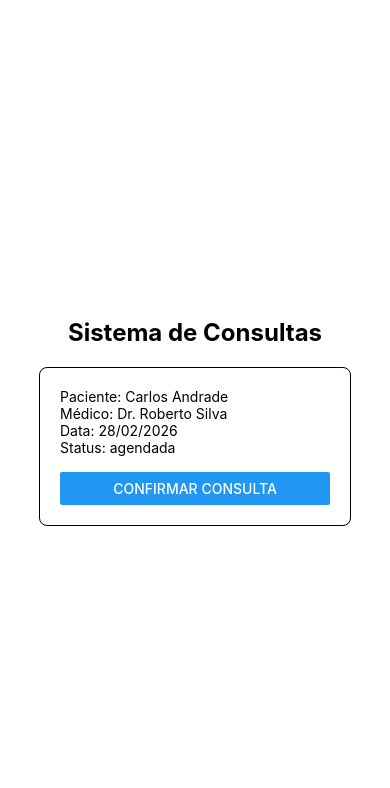
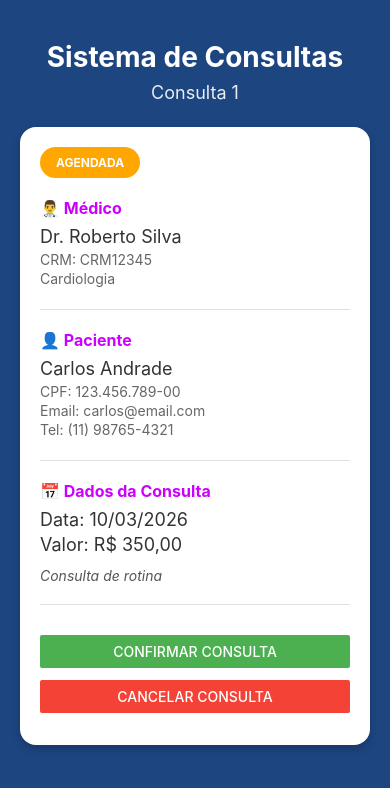
Before and after one commit to R4fael-silva/sistema-consultas-mobile, a React Native app: screen / in a window 390 px wide. Shown: the top 788 px of the page. Built offline with nearby package versions, Linux system fonts and the light colour scheme.

Commit message:
Feat: remodelando a estrutura

```diff
--- a/App.tsx
+++ b/App.tsx
@@ -1,62 +1,281 @@
 import React, { useState } from "react";
-import { View, Text, StyleSheet, Button } from "react-native";
-type Consulta = {
-  id: number;
-  paciente: string;
-  medico: string;
-  data: string;
-  status: "agendada" | "confirmada" | "cancelada" | "realizada";
-};
+import { View, Text, StyleSheet, Button, ScrollView } from "react-native";
+import { StatusBar } from "expo-status-bar";
+
+// Importando a modelagem TypeScript que criamos nas aulas anteriores
+import { Especialidade } from "./src/types/especialidade";
+import { Paciente } from "./src/types/paciente";
+import { Medico } from "./src/interfaces/medico";
+import { Consulta } from "./src/interfaces/consulta";
+
 export default function App() {
+  // Dados base (simulando o que tínhamos no backend)
+  const cardiologia: Especialidade = {
+    id: 1,
+    nome: "Cardiologia",
+    descricao: "Cuidados com o coração",
+  };
+
+  const medico1: Medico = {
+    id: 1,
+    nome: "Dr. Roberto Silva",
+    crm: "CRM12345",
+    especialidade: cardiologia,
+    ativo: true,
+  };
+
+  const paciente1: Paciente = {
+    id: 1,
+    nome: "Carlos Andrade",
+    cpf: "123.456.789-00",
+    email: "carlos@email.com",
+    telefone: "(11) 98765-4321",
+  };
+
+  // Estado da consulta
   const [consulta, setConsulta] = useState<Consulta>({
     id: 1,
-    paciente: "Carlos Andrade",
-    medico: "Dr. Roberto Silva",
-    data: "28/02/2026",
+    medico: medico1,
+    paciente: paciente1,
+    data: new Date(2026, 2, 10), // 10/03/2026
+    valor: 350,
     status: "agendada",
+    observacoes: "Consulta de rotina",
   });
+
+  // Funções para manipular a consulta
   function confirmarConsulta() {
     setConsulta({
       ...consulta,
       status: "confirmada",
     });
   }
+
+  function cancelarConsulta() {
+    setConsulta({
+      ...consulta,
+      status: "cancelada",
+    });
+  }
+
+  // Função para formatar valor em reais
+  function formatarValor(valor: number): string {
+    return valor.toLocaleString("pt-BR", {
+      style: "currency",
+      currency: "BRL",
+    });
+  }
+
+  // Função para formatar data
+  function formatarData(data: Date): string {
+    return data.toLocaleDateString("pt-BR");
+  }
+
   return (
     <View style={styles.container}>
-      <Text style={styles.titulo}>Sistema de Consultas</Text>
-      <View style={styles.card}>
-        <Text>Paciente: {consulta.paciente}</Text>
-        <Text>Médico: {consulta.medico}</Text>
-        <Text>Data: {consulta.data}</Text>
-        <Text>Status: {consulta.status}</Text>
-        {consulta.status === "agendada" && (
-          <View style={styles.botao}>
-            <Button title="Confirmar Consulta" onPress={confirmarConsulta} />
+      <StatusBar style="light" />
+
+      <ScrollView contentContainerStyle={styles.scrollContent}>
+        {/* Cabeçalho */}
+        <View style={styles.header}>
+          <Text style={styles.titulo}>Sistema de Consultas</Text>
+          <Text style={styles.subtitulo}>Consulta {consulta.id}</Text>
+        </View>
+
+        {/* Card da Consulta */}
+        <View style={styles.card}>
+          {/* Status Badge */}
+          <View style={[
+            styles.statusBadge,
+            consulta.status === "confirmada" && styles.statusConfirmada,
+            consulta.status === "cancelada" && styles.statusCancelada,
+          ]}>
+            <Text style={styles.statusTexto}>{consulta.status.toUpperCase()}</Text>
           </View>
-        )}
-      </View>
+
+          {/* Informações do Médico */}
+          <View style={styles.secao}>
+            <Text style={styles.label}>👨‍⚕️ Médico</Text>
+            <Text style={styles.valor}>{consulta.medico.nome}</Text>
+            <Text style={styles.info}>CRM: {consulta.medico.crm}</Text>
+            <Text style={styles.info}>{consulta.medico.especialidade.nome}</Text>
+          </View>
+
+          {/* Informações do Paciente */}
+          <View style={styles.secao}>
+            <Text style={styles.label}>👤 Paciente</Text>
+            <Text style={styles.valor}>{consulta.paciente.nome}</Text>
+            <Text style={styles.info}>CPF: {consulta.paciente.cpf}</Text>
+            <Text style={styles.info}>Email: {consulta.paciente.email}</Text>
+            {consulta.paciente.telefone && (
+              <Text style={styles.info}>Tel: {consulta.paciente.telefone}</Text>
+            )}
+          </View>
+
+          {/* Informações da Consulta */}
+          <View style={styles.secao}>
+            <Text style={styles.label}>📅 Dados da Consulta</Text>
+            <Text style={styles.valor}>Data: {formatarData(consulta.data)}</Text>
+            <Text style={styles.valor}>Valor: {formatarValor(consulta.valor)}</Text>
+            {consulta.observacoes && (
+              <Text style={styles.observacoes}>{consulta.observacoes}</Text>
+            )}
+          </View>
+
+          {/* Botões de Ação */}
+          <View style={styles.acoes}>
+            {consulta.status === "agendada" && (
+              <>
+                <View style={styles.botaoContainer}>
+                  <Button
+                    title="Confirmar Consulta"
+                    onPress={confirmarConsulta}
+                    color="#4CAF50"
+                  />
+                </View>
+                <View style={styles.botaoContainer}>
+                  <Button
+                    title="Cancelar Consulta"
+                    onPress={cancelarConsulta}
+                    color="#F44336"
+                  />
+                </View>
+              </>
+            )}
+            {consulta.status === "confirmada" && (
+              <View style={styles.mensagem}>
+                <Text style={styles.mensagemTexto}>✓ Consulta confirmada com sucesso!</Text>
+              </View>
+            )}
+            {consulta.status === "cancelada" && (
+              <View style={styles.mensagemCancelada}>
+                <Text style={styles.mensagemTexto}>✗ Consulta cancelada</Text>
+              </View>
+            )}
+          </View>
+        </View>
+      </ScrollView>
     </View>
   );
 }
+
 const styles = StyleSheet.create({
   container: {
     flex: 1,
-    backgroundColor: "#fff",
+    backgroundColor: "#1d4580",
+  },
+  scrollContent: {
+    padding: 20,
+    paddingTop: 40,
+  },
+  header: {
     alignItems: "center",
-    justifyContent: "center",
+    marginBottom: 24,
   },
   titulo: {
-    fontSize: 24,
+    fontSize: 28,
     fontWeight: "bold",
+    color: "#fff",
+    marginBottom: 8,
+  },
+  subtitulo: {
+    fontSize: 18,
+    color: "#fff",
+    opacity: 0.9,
+  },
+  card: {
+    backgroundColor: "#fff",
+    borderRadius: 16,
+    padding: 20,
+    shadowColor: "#000",
+    shadowOffset: { width: 0, height: 4 },
+    shadowOpacity: 0.2,
+    shadowRadius: 8,
+    elevation: 5,
+  },
+  statusBadge: {
+    backgroundColor: "#ffa600",
+    alignSelf: "flex-start",
+    paddingHorizontal: 16,
+    paddingVertical: 8,
+    borderRadius: 20,
     marginBottom: 20,
   },
-  card: {
-    width: "80%",
-    padding: 20,
-    borderWidth: 1,
+  statusConfirmada: {
+    backgroundColor: "#4CAF50",
+  },
+  statusCancelada: {
+    backgroundColor: "#F44336",
+  },
+  statusTexto: {
+    color: "#fff",
+    fontWeight: "bold",
+    fontSize: 12,
+  },
+  secao: {
+    marginBottom: 20,
+    paddingBottom: 20,
+    borderBottomWidth: 1,
+    borderBottomColor: "#e0e0e0",
+  },
+  label: {
+    fontSize: 16,
+    fontWeight: "bold",
+    color: "#cc00ff",
+    marginBottom: 8,
+  },
+  valor: {
+    fontSize: 18,
+    color: "#333",
+    marginBottom: 4,
+  },
+  info: {
+    fontSize: 14,
+    color: "#666",
+    marginBottom: 2,
+  },
+  observacoes: {
+    fontSize: 14,
+    color: "#555",
+    fontStyle: "italic",
+    marginTop: 8,
+  },
+  acoes: {
+    marginTop: 10,
+  },
+  botaoContainer: {
+    marginBottom: 12,
+  },
+  mensagem: {
+    backgroundColor: "#E8F5E9",
+    padding: 16,
     borderRadius: 8,
+    borderLeftWidth: 4,
+    borderLeftColor: "#4CAF50",
   },
-  botao: {
-    marginTop: 16,
+  mensagemCancelada: {
+    backgroundColor: "#FFEBEE",
+    padding: 16,
+    borderRadius: 8,
+    borderLeftWidth: 4,
+    borderLeftColor: "#F44336",
+  },
+  mensagemTexto: {
+    fontSize: 16,
+    color: "#333",
+    fontWeight: "600",
+    textAlign: "center",
+  },
+  rodape: {
+    marginTop: 24,
+    padding: 16,
+    backgroundColor: "rgba(255, 255, 255, 0.1)",
+    borderRadius: 12,
+  },
+  rodapeTexto: {
+    fontSize: 12,
+    color: "#fff",
+    textAlign: "center",
+    lineHeight: 18,
   },
 });
```
